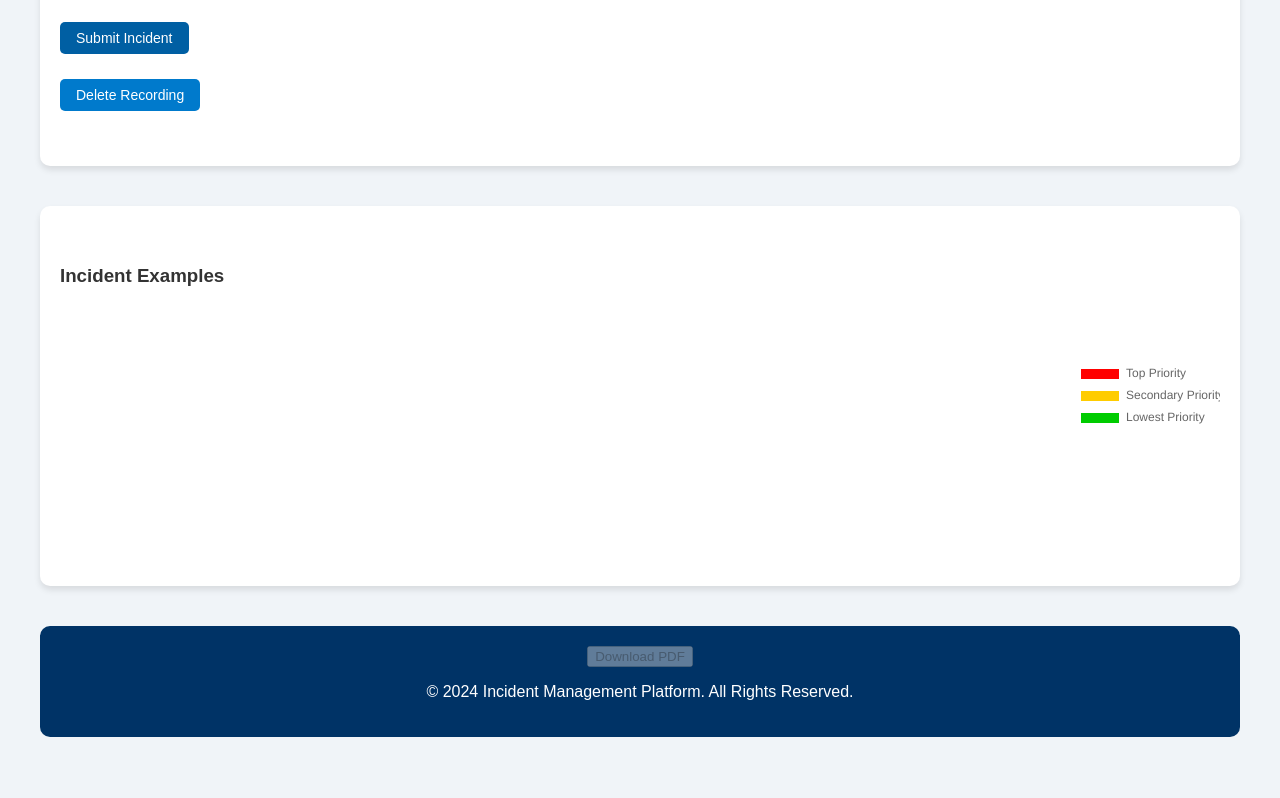
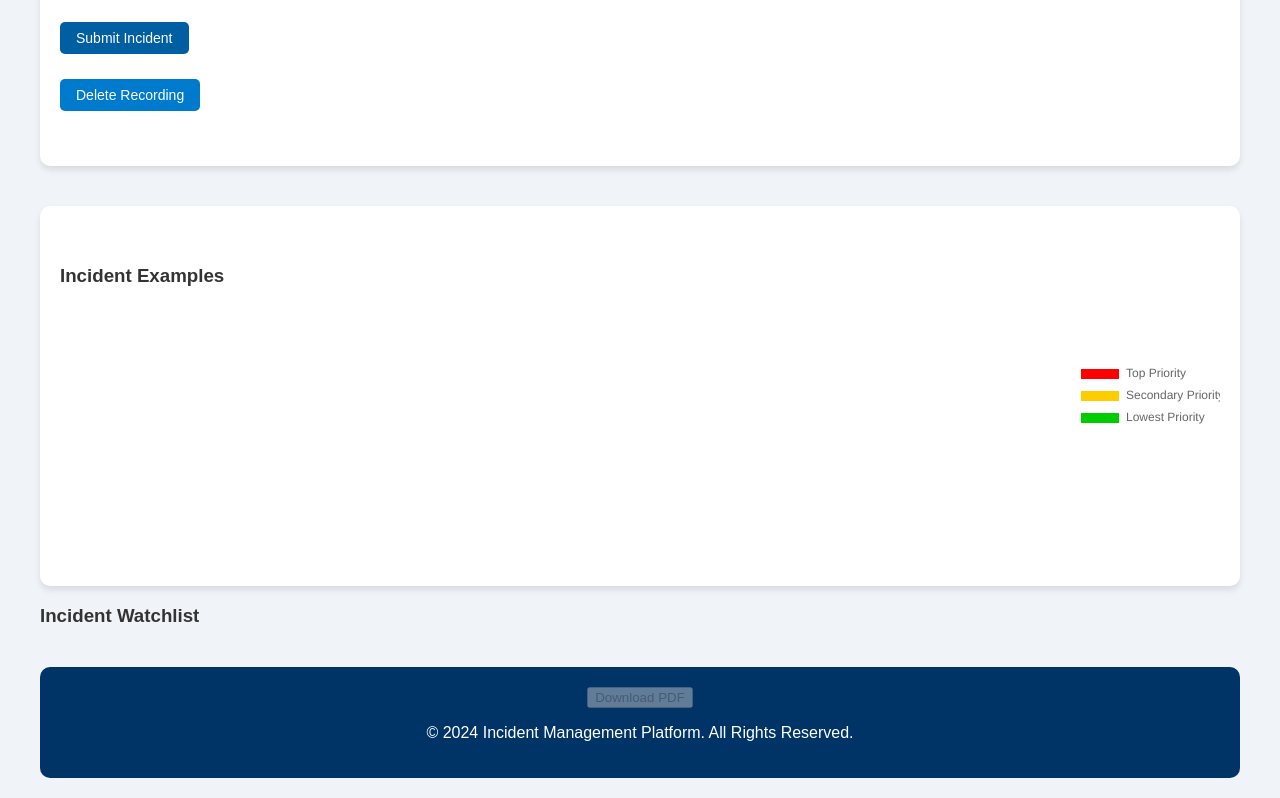
Before and after one commit to eddy1-intel/casd-suggestion-box, a plain HTML site: page index.html in a window 1280 px wide. Shown: the part 890-1688 px from the top of the page. Before the commit the page ends 1647 px from the top, so only its background shows below. Drawn offline with nearby package versions, Linux system fonts and the light colour scheme.

Commit message:
Update index.html

```diff
--- a/index.html
+++ b/index.html
@@ -44,6 +44,11 @@
             <canvas id="incident-chart" width="300" height="300"></canvas>
         </section>
 
+        <section id="incident-watchlist" class="incident-watchlist-section">
+            <h3>Incident Watchlist</h3>
+            <div id="watchlist"></div>
+        </section>
+
         <footer>
             <button id="download-pdf">Download PDF</button>
             <p>© 2024 Incident Management Platform. All Rights Reserved.</p>
```
